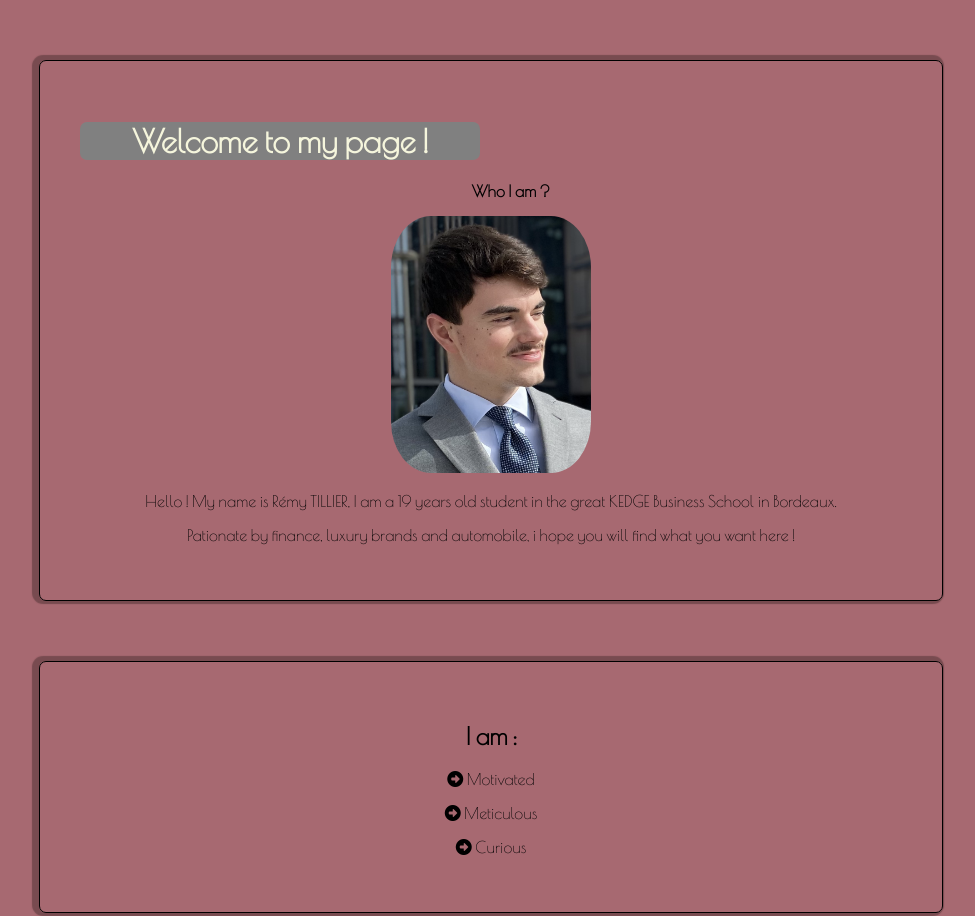
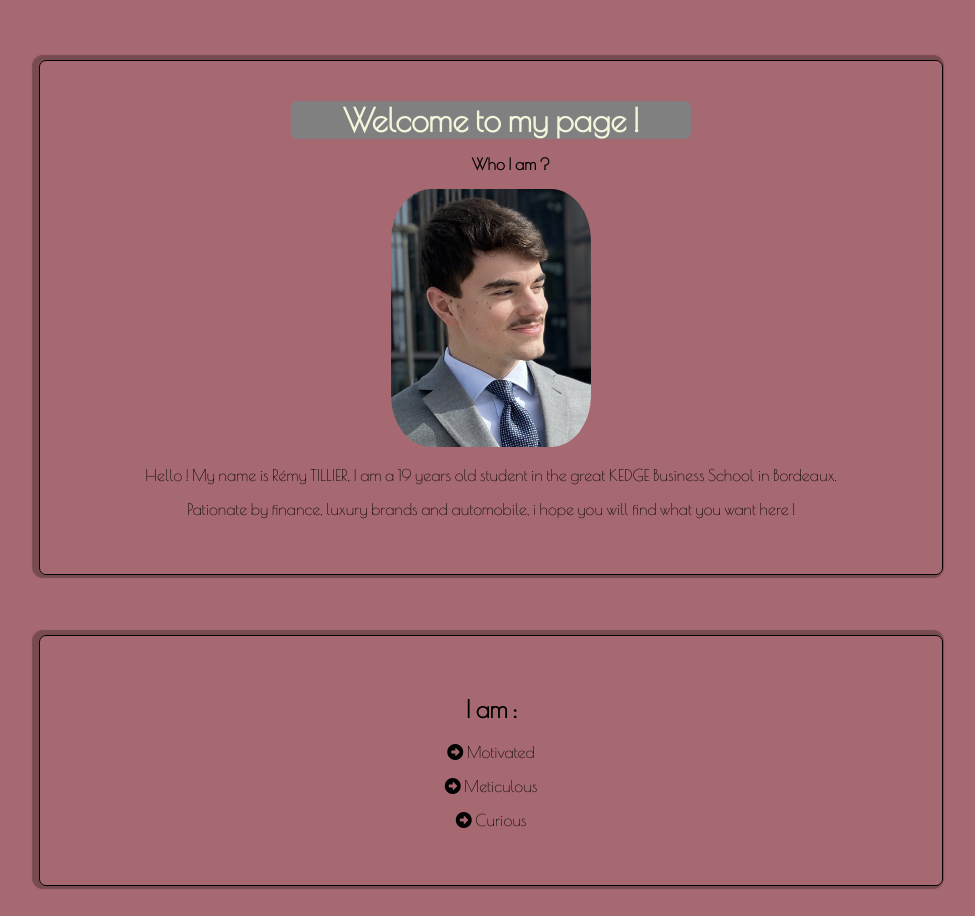
Before and after one commit to RemyTil/remy.tillier, a plain HTML site: page index.html in a window 1280 px wide. Shown: the top 916 px of the page, without its empty margins (149-1124 px from the left). Drawn offline with nearby package versions, Linux system fonts and the light colour scheme.

Commit message:
Update style.css

```diff
--- a/style.css
+++ b/style.css
@@ -2,7 +2,7 @@
 body {background-color: #A76971;}
 
 body{font-family: 'Poiret One', cursive; text-align: center; text-align-last: center; }
-h1{color: beige;background-color: grey; border-radius: 7px;width: 400px;}
+h1{color: beige;background-color: grey; border-radius: 7px;width: 400px;margin:  0 auto;}
 
 div {
 	padding:  40px;
```
